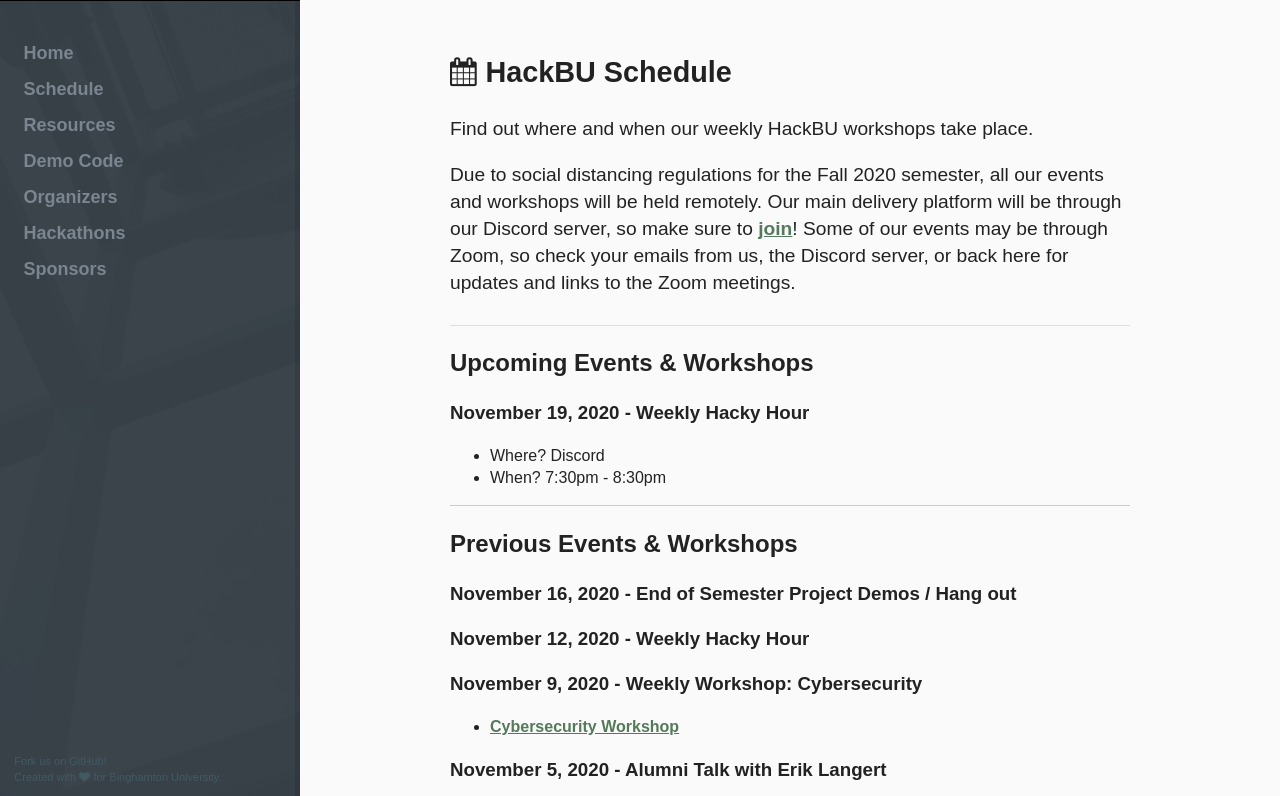
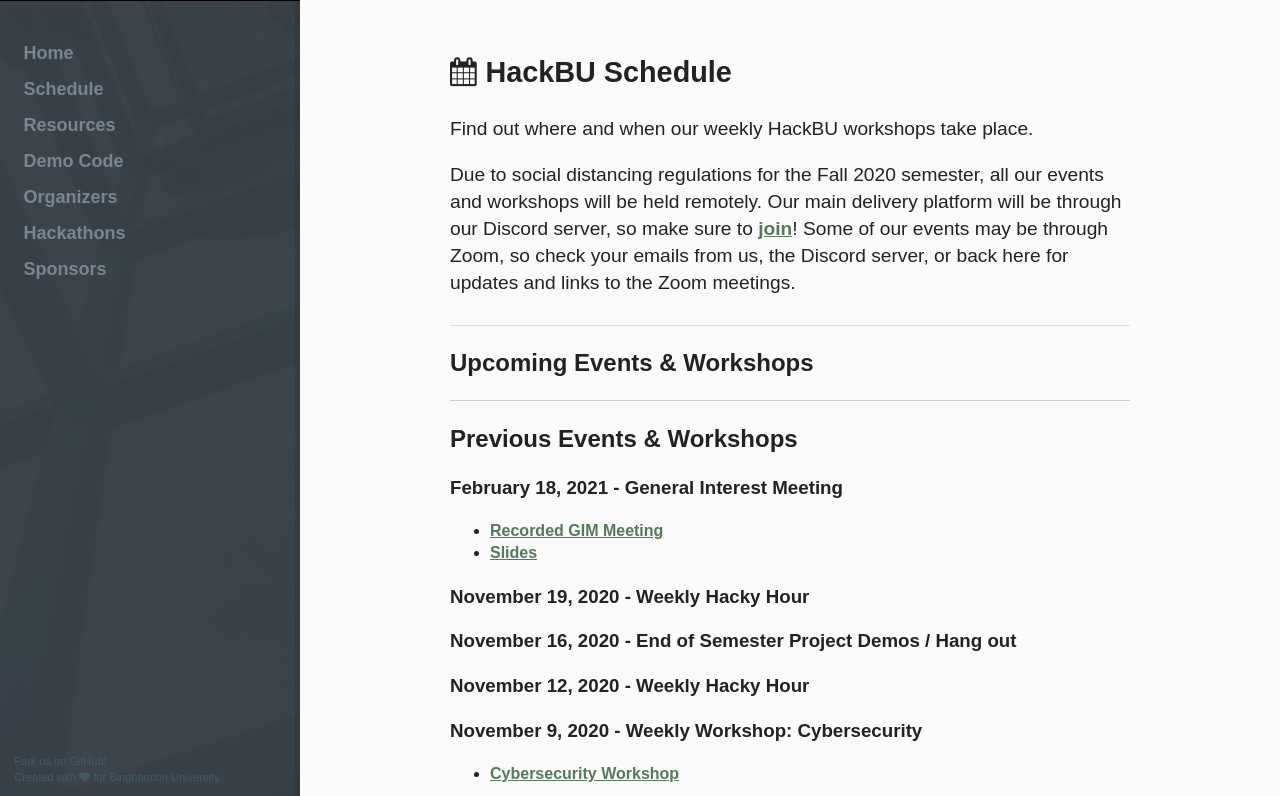
Before and after one commit to hackbinghamton/hackbinghamton.github.io, a Jekyll site: the page built from schedule/index.html, in a window 1280 px wide and 900 px high, cut to the strip 104-900 px from the top of the window. Built offline with Jekyll 4.4.1, drawn with Linux system fonts in a browser that asks for light colours.

Commit message:
added spring 2021 gim video link

```diff
--- a/index.html
+++ b/index.html
@@ -19,7 +19,7 @@ layout: default
 	</form>
 
 	<p>Join our online community <a href="https://discord.gg/Xka5uUh">here</a>.</p>
-	<p>Miss our GIM? Check out our <a target="_blank" href="https://www.youtube.com/watch?v=45GMeJTPJWw&feature=youtu.be">recorded video</a> and the <a target="_blank" href="https://docs.google.com/presentation/d/12_SDaHIjum0UwRjcTZjWFFLQzZhK29WwTfc-k7Jlhqw/edit?usp=sharing">slides</a>. Don't hesitate to contact us if you have any questions! </p>
+	<p>Miss our GIM? Check out our <a target="_blank" href="https://binghamton.zoom.us/rec/play/Ba4_FqcXS2thtB4ef2HHXi0q_icNnZtGS-8vq5BG94buckCXRfZneb7HdrqjGtJ3K15sbp9_1F6QQl24.Vfw4fxSDmZcj6exT?continueMode=true&_x_zm_rtaid=5GGXmHCxTm-c32y75DQbFg.1613694599023.743b70f9ad4b121415052a8352abe6e1&_x_zm_rhtaid=536">recorded video</a> and the <a target="_blank" href="https://docs.google.com/presentation/d/1u9-JnX0a2HNHi6vcXutagjO0XlDkL7GsmGnO-Nwobl8/edit?usp=sharing">slides</a>. Don't hesitate to contact us if you have any questions! </p>
 </div>
 
 <div class="article article-social">
--- a/schedule/index.html
+++ b/schedule/index.html
@@ -17,20 +17,24 @@ description: Find out where and when our weekly HackBU workshops take place
 
 <h2> Upcoming Events & Workshops </h2>
 
-        <h3> November 19, 2020 - Weekly Hacky Hour </h3>
-          <ul>
-            <li>
-              Where? Discord
-            </li>
-            <li>
-              When? 7:30pm - 8:30pm
-            </li>
-          </ul>
+
 <hr>
 
 <h2> Previous Events & Workshops </h2>
 
 <div class="article">
+
+  <h3> February 18, 2021 - General Interest Meeting </h3>
+    <ul>
+      <li>
+        <a target="_blank" href="https://binghamton.zoom.us/rec/share/lHS7dfopowAOX0_oDyP8KfN6oKyrsdlNJZQ8FVuHf6_fq2wULUln0OIo-Snme182.H8SWoAG3vs-74oYC">Recorded GIM Meeting</a>
+      </li>
+      <li>
+        <a target="_blank" href="https://docs.google.com/presentation/d/1u9-JnX0a2HNHi6vcXutagjO0XlDkL7GsmGnO-Nwobl8/edit?usp=sharing">Slides</a>
+      </li>
+    </ul>
+
+  <h3> November 19, 2020 - Weekly Hacky Hour </h3>
 
   <h3> November 16, 2020 - End of Semester Project Demos / Hang out</h3>
 
```
